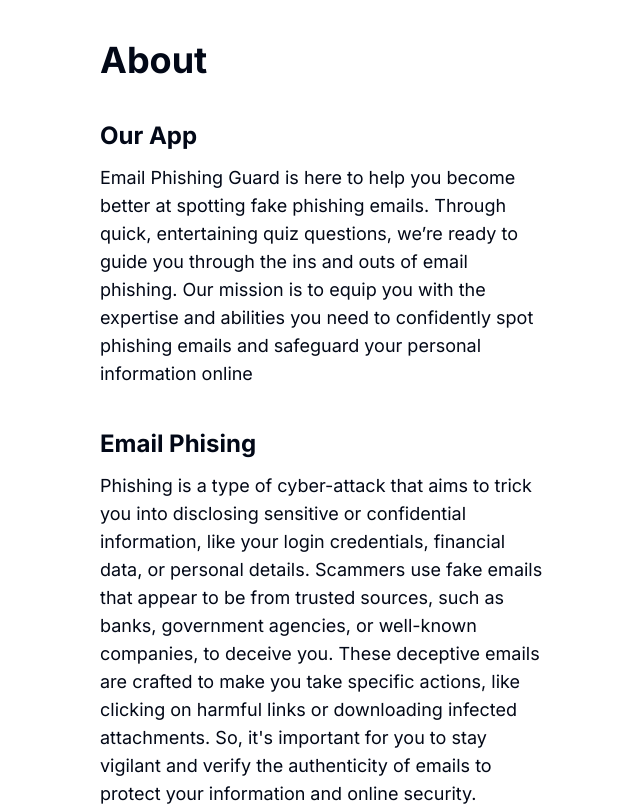
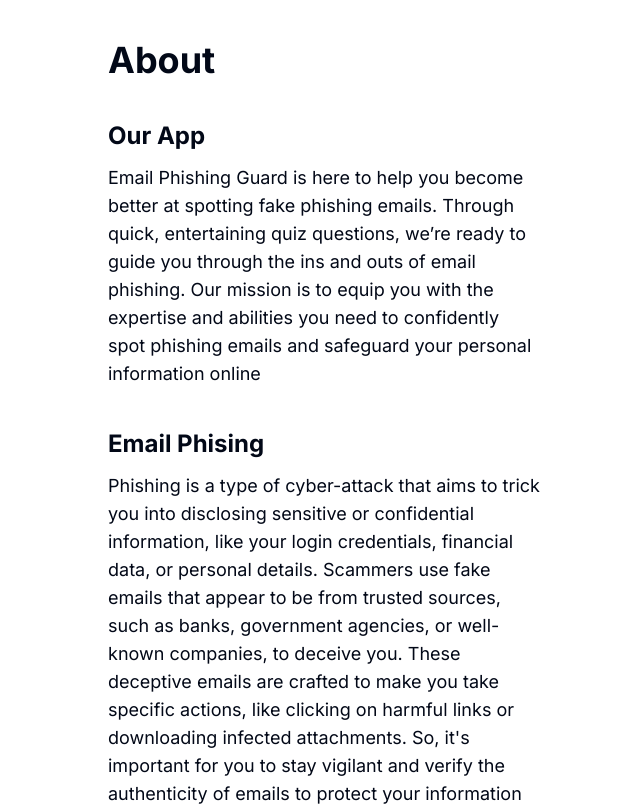
Before and after one commit to Email-Phising-Guard/Email-Guard, a Next.js app: page /about in a window 1280 px wide. Shown: the top 806 px of the page, without its empty margins (316-956 px from the left). Built offline with nearby package versions, Linux system fonts and the light colour scheme.

Commit message:
Add left and right padding for max-width-wrapper

```diff
--- a/src/components/max-width-wrapper.tsx
+++ b/src/components/max-width-wrapper.tsx
@@ -10,6 +10,8 @@ export default function MaxWidthWrapper({
   children,
 }: MaxWidthWrapperProps) {
   return (
-    <main className={cn("mx-auto max-w-md py-5", className)}>{children}</main>
+    <main className={cn("mx-auto max-w-md px-2 py-5", className)}>
+      {children}
+    </main>
   );
 }
```
